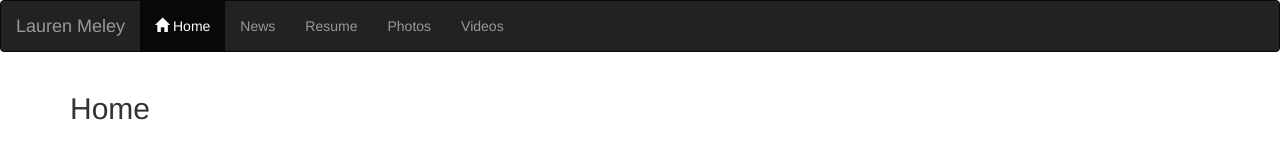
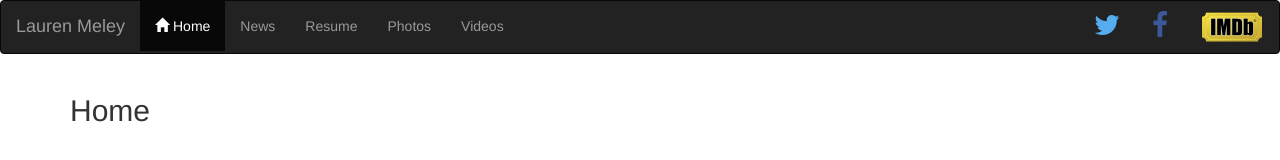
Before and after one commit to mbukosky/CoconutMacaroons, a plain HTML site: page src/index.html in a window 1280 px wide. Drawn offline with nearby package versions, Linux system fonts and the light colour scheme; files whose address does not match are found by name.

Commit message:
HOME: Adding social media pills
- Added Facebook, Twitter, IMDB
- Using FontAwesome for additional icons

```diff
--- a/src/app/header.tpl.html
+++ b/src/app/header.tpl.html
@@ -17,4 +17,15 @@
 			<a href="#/videos">Videos</a>
 		</li>
 	</ul>
+	<ul class="nav nav-pills pull-right">
+		<li>
+			<a href="https://twitter.com/laurenmeley" target="_blank"><i class="fa fa-twitter fa-2x" style="color:#55ACEE"></i></a>
+		</li>
+		<li>
+			<a href="https://www.facebook.com/lauren.meley" target="_blank"><i class="fa fa-facebook fa-2x" style="color:#3B5999"></i></a>
+		</li>
+		<li>
+			<a href="http://www.imdb.com/name/nm2420016" target="_blank"><img src="/src/assets/img/social/imdb_logo.png"/></a>
+		</li>
+	</ul>
 </nav>
--- a/src/index.html
+++ b/src/index.html
@@ -8,7 +8,7 @@
 	<title>Lauren Meley</title>
 
 	<link rel="stylesheet" href="../vendor/bootstrap/3.1.1/css/bootstrap.min.css">
-
+	<link rel="stylesheet" href="//netdna.bootstrapcdn.com/font-awesome/4.0.3/css/font-awesome.css">
 
 	<!-- jQuery (necessary for Bootstrap's JavaScript plugins) -->
     <script src="https://ajax.googleapis.com/ajax/libs/jquery/1.11.0/jquery.min.js"></script>
```
Also changed, not shown: src/assets/img/social/imdb_logo.png (added).
